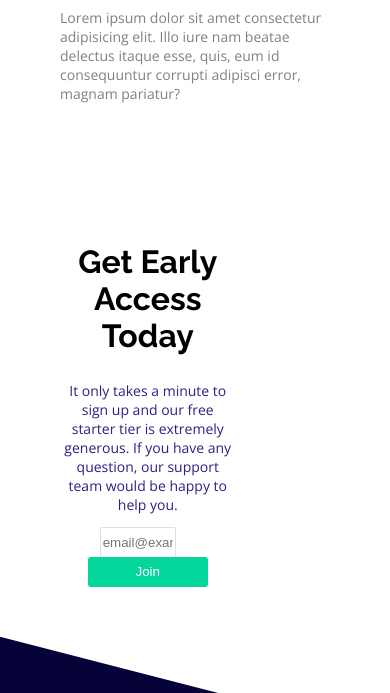
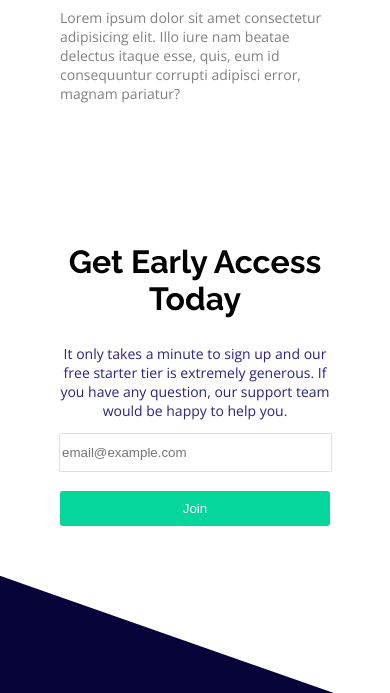
Before and after one commit to Peleda23/Fylo-landing-page-with-features-grid-section, a plain HTML site: page index.html in a window 390 px wide. Shown: the part 1957-2650 px from the top of the page. Drawn offline with nearby package versions, Linux system fonts and the light colour scheme.

Commit message:
Mobile version is done.

```diff
--- a/styles/style.scss
+++ b/styles/style.scss
@@ -177,6 +177,9 @@ body {
     text-align: center;
     max-width: 65%;
     justify-self: center;
+    @include mobile {
+      max-width: 100%;
+    }
     h1 {
       font-size: 2rem;
       text-transform: capitalize;
@@ -185,6 +188,10 @@ body {
       color: color(dark-blue);
     }
     .form {
+      @include mobile {
+        display: flex;
+        flex-direction: column;
+      }
       button {
         border: none;
         background: color(green1);
@@ -192,6 +199,10 @@ body {
         border-radius: 3px;
         height: 30px;
         width: 120px;
+        @include mobile {
+          width: 100%;
+          height: 35px;
+        }
       }
       input[type="text"] {
         border: none;
@@ -199,6 +210,11 @@ body {
         height: 27px;
         width: 40%;
         margin-right: 20px;
+        @include mobile {
+          width: 99%;
+          margin-bottom: 20px;
+          height: 35px;
+        }
       }
     }
   }
@@ -229,6 +245,11 @@ body {
   }
   .wrapper1 {
     justify-self: center;
+    @include mobile {
+      order: 1;
+      padding-bottom: 40px;
+      padding-top: 40px;
+    }
     .small-icons {
       height: 11px;
       padding-right: 10px;
@@ -236,34 +257,66 @@ body {
   }
   .wrapper2 {
     justify-self: center;
+    @include mobile {
+      order: 3;
+    }
     ul {
       list-style-type: none;
       border-left: 1px solid white;
       margin: 0;
+      @include mobile {
+        border: none;
+        padding-left: 0;
+        padding-bottom: 40px;
+      }
       li {
         line-height: 21px;
+        @include mobile {
+          line-height: 25px;
+        }
       }
     }
   }
   .wrapper3 {
     justify-self: center;
+    @include mobile {
+      order: 4;
+    }
     ul {
       list-style-type: none;
       margin: 0;
+      @include mobile {
+        padding-left: 0;
+        padding-bottom: 40px;
+      }
       li {
         line-height: 21px;
+        @include mobile {
+          line-height: 25px;
+        }
       }
     }
   }
   .wrapper4 {
     justify-self: center;
+    @include mobile {
+      order: 5;
+    }
     ul {
       list-style-type: none;
       border-right: 1px solid white;
       padding-right: 40px;
       margin: 0;
+      @include mobile {
+        border: none;
+        padding-left: 0;
+        padding-bottom: 90px;
+      }
       li {
         line-height: 21px;
+        @include mobile {
+          line-height: 25px;
+        }
         span {
           display: inline-block;
         }
@@ -274,6 +327,11 @@ body {
     justify-self: center;
     padding-left: 60px;
     padding-right: 40px;
+    @include mobile {
+      order: 2;
+      text-align: center;
+      padding: 0 0 40px 0;
+    }
     h1 {
       font-size: 12px;
     }
```
Also changed, not shown: styles/style.css, 1 other file.
